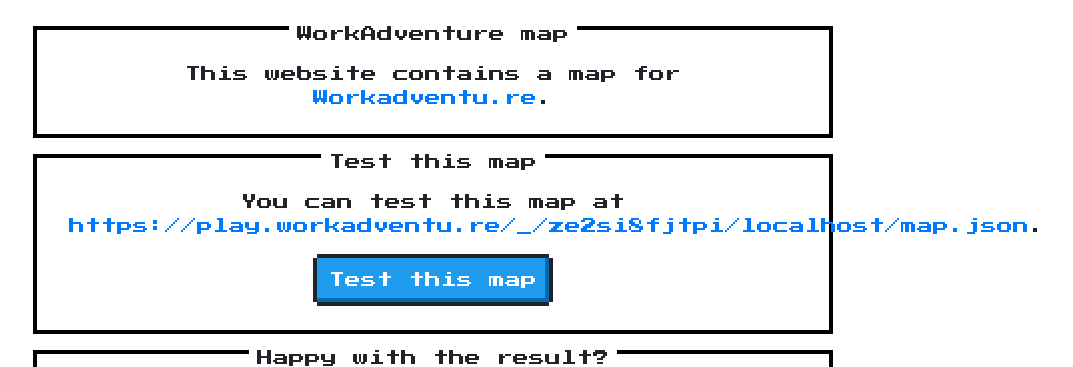
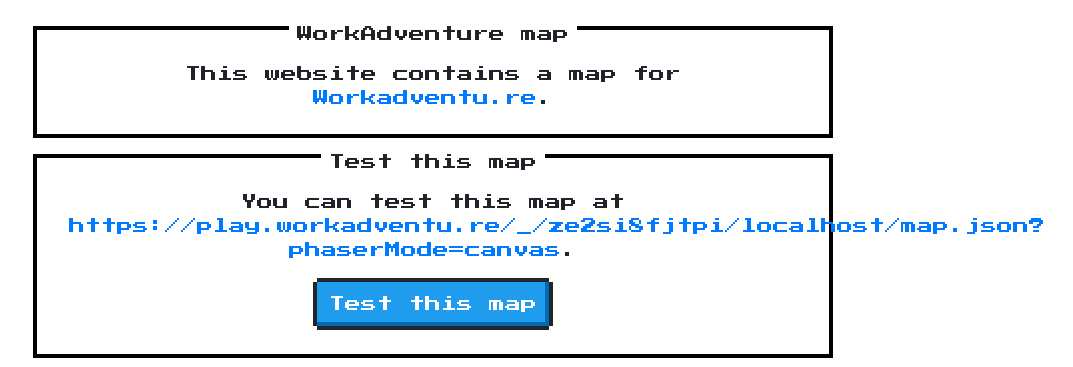
Before and after one commit to nathPay/testMap, a website: page index.html in a window 1280 px wide. Shown: the part 370-737 px from the top of the page, without its empty margins (207-1280 px from the left). Drawn offline with nearby package versions, Linux system fonts and the light colour scheme.

Commit message:
Update index.html

```diff
--- a/index.html
+++ b/index.html
@@ -18,7 +18,7 @@
                     path = path.substr(path, path.length - 'index.html'.length);
                 }
                 const instanceId = Math.random().toString(36).substring(2, 15);
-                const url = `https://play.workadventu.re/_/${instanceId}/${host}${path}map.json`;
+                const url = `https://play.workadventu.re/_/${instanceId}/${host}${path}map.json?phaserMode=canvas`;
                 document.getElementById('mapLink').href = url;
                 document.getElementById('mapLink2').href = url;
                 document.getElementById('mapLink').innerText = url;
```
